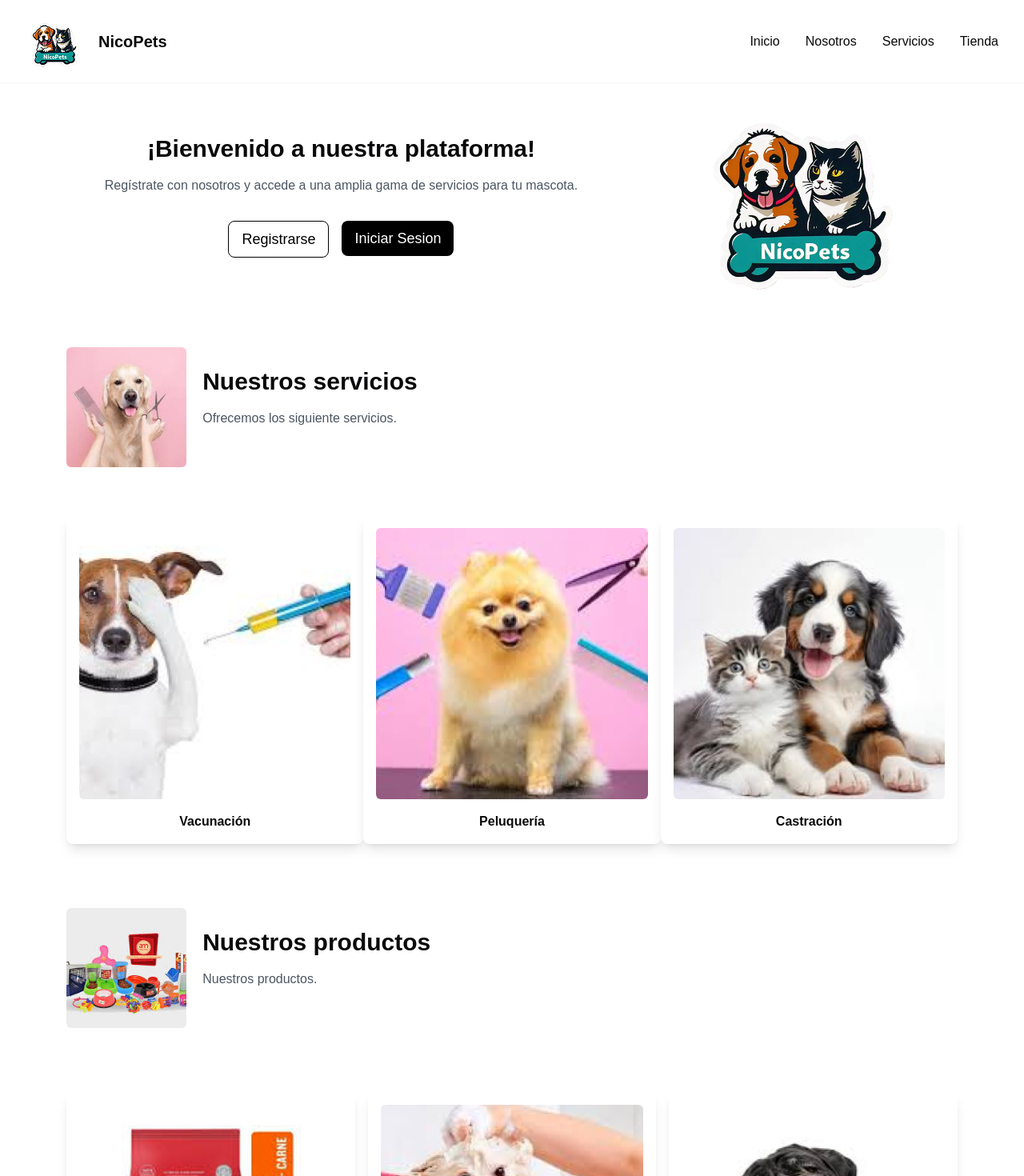
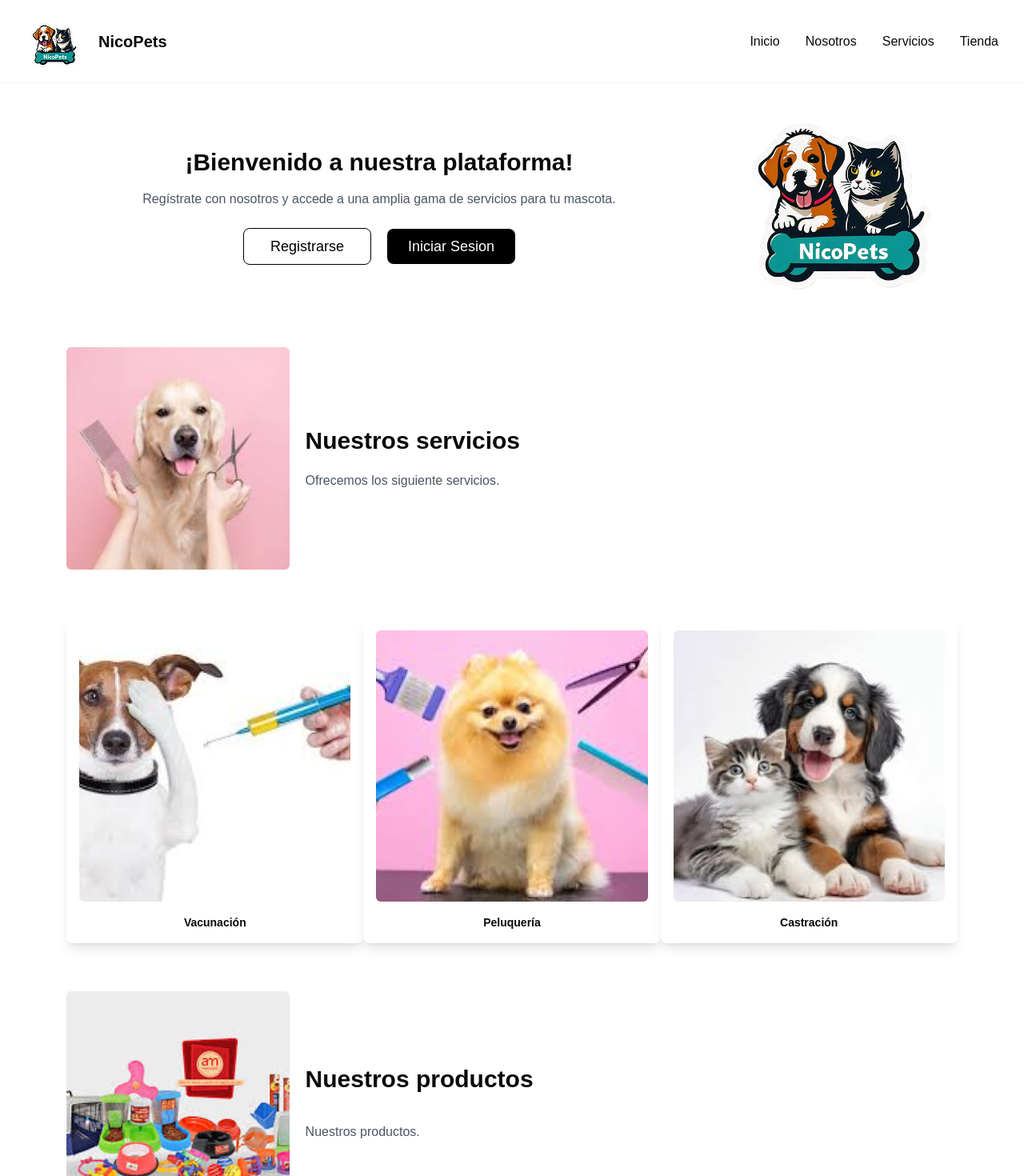
Before and after one commit to belencita12/IISS2, a Next.js app: page / in a window 1280 px wide. Shown: the top 1470 px of the page at 80% size. Built offline with nearby package versions, Linux system fonts and the light colour scheme.

Commit message:
task-130-pantalla principal
Corregido los botones en dimension 320x 511
Observacion: El Navbar no  toque, debe cambiar  los navegadores  que no aparesca desde la dimencion 425 x 511

```diff
--- a/src/app/page.tsx
+++ b/src/app/page.tsx
@@ -4,7 +4,7 @@ import Services from "@/components/unauthorizePage/Services";
 
 export default function Home() {
   return (
-    <div className="sm:px-[6.5%] px-5">
+    <div className="sm:px-[6.5%] px-5 max-w-full overflow-hidden">
       <Hero />
       <Services />
       <Products />
@@ -13,7 +13,7 @@ export default function Home() {
         alt="Gato"
         width={1500}
         height={400}
-        className="object-contain rounded-xl"
+        className="object-contain rounded-xl w-full max-w-[1500px] mx-auto"
       />
     </div>
   );
--- a/src/components/unauthorizePage/Hero.tsx
+++ b/src/components/unauthorizePage/Hero.tsx
@@ -2,23 +2,28 @@ import Link from 'next/link'
 
 export default function Hero() {
     return (
-        <section className="flex items-center justify-around py-10 sm:flex-row flex-col sm:align-middle">
-            <div className="text-center mr-8">
+        <section className="flex flex-col sm:flex-row items-center justify-around py-10 sm:align-middle space-y-6 sm:space-y-0 w-full">
+            <div className="text-center sm:mr-8 mb-6 sm:mb-0 w-full">
                 <h2 className="text-3xl font-bold mb-4">¡Bienvenido a nuestra plataforma!</h2>
                 <p className="text-gray-600 mb-6">
                     Regístrate con nosotros y accede a una amplia gama de servicios para tu mascota.
                 </p>
-                <div className="flex justify-center py-2 h-20">
-                    <Link href="/register" >
-                        <button className="bg-white text-black px-4 py-2 rounded-lg mr-4 border border-black hover:brightness-90 cursor-pointer transition-all duration-300 text-base sm:text-lg h-full sm:h-auto">
+                <div className="flex justify-center items-center gap-5 w-full ">
+
+                    <Link href="/register" className='w-full max-w-[160px]'>
+                        <button className="bg-white text-black px-2 py-2 rounded-lg  border border-black hover:brightness-90 cursor-pointer transition-all duration-300 text-sm sm:text-lg w-full text-center">
                             Registrarse
                         </button>
                     </Link>
-                    <Link href="/login" >
-                        <button className="bg-black  text-white px-4 py-2 rounded-lg hover:brightness-110 cursor-pointer transition-all duration-300 text-[base] sm:text-lg">
+
+
+                    <Link href="/login" className='w-full max-w-[160px]'>
+                        <button className="bg-black  text-white px-2 py-2 rounded-lg hover:brightness-110 cursor-pointer transition-all duration-300 text-sm sm:text-lg w-full text-center">
                             Iniciar Sesion
                         </button>
                     </Link>
+
+
                 </div>
             </div>
             <img
@@ -26,7 +31,7 @@ export default function Hero() {
                 alt="Logo1"
                 width={300}
                 height={300}
-                className="object-contain"
+                className="object-contain mt-6 sm:mt-0"
             />
         </section>
     );
--- a/src/components/unauthorizePage/Products.tsx
+++ b/src/components/unauthorizePage/Products.tsx
@@ -7,17 +7,15 @@ const products = [
 export default function Products() {
   return (
     <div>
-      <section className="flex items-center py-10 bg-white gap-5">
+      <section className="flex items-center py-5 bg-white gap-5">
         <img
           src="/image product.png"
           alt="Productos"
-          width={150}
-          height={150}
-          className="object-contain rounded-md"
+          className="object-contain rounded-md aaspect-square sm:w-[25%] w-[40%]"
         />
-        <div className="text-left mr-8">
-          <h2 className="text-3xl font-bold mb-4">Nuestros productos</h2>
-          <p className="text-gray-600 mb-6">
+        <div className="text-left flex flex-col gap-5 flex-1">
+          <h2 className="sm:text-3xl text-xl font-bold mb-4">Nuestros productos</h2>
+          <p className="text-gray-600 ">
             Nuestros productos.
           </p>
         </div>
--- a/src/components/unauthorizePage/Services.tsx
+++ b/src/components/unauthorizePage/Services.tsx
@@ -6,35 +6,30 @@ const services = [
 
 export default function Services() {
     return (
-        <div>
-            <section className="flex items-center justify-between py-5 bg-white">
-                <div className="flex items-center gap-5">
-
+        <>
+            <section className="flex items-center gap-5 py-5 bg-white">
                     <img
                         src="/image container.png"
                         alt="Service"
-                        width={150}
-                        height={150}
-                        className="object-contain rounded-md"
+                        className="object-contain rounded-md aspect-square sm:w-[25%] w-[40%]"
                     />
-                    <div className="text-left">
-                        <h2 className="text-3xl font-bold mb-4">Nuestros servicios</h2>
-                        <p className="text-gray-600 mb-6">
+                    <div className="text-left flex flex-col gap-5 flex-1">
+                        <h2 className="sm:text-3xl text-xl font-bold">Nuestros servicios</h2>
+                        <p className="text-gray-600">
                             Ofrecemos los siguiente servicios.
                         </p>
                     </div>
-                </div>
             </section>
             <section className="flex items-center py-10 bg-white">
                 <div className="flex justify-between w-full">
                     {services.map((service) => (
-                        <div key={service.name} className="bg-white p-4 rounded-lg shadow-lg text-center transition-all duration-200 hover:scale-105 cursor-pointer">
+                        <div key={service.name} className="bg-white flex-1 p-4 rounded-lg shadow-lg text-center transition-all duration-200 hover:scale-105 cursor-pointer">
                             <img src={service.image} alt={service.name} className="rounded-md mb-4" />
-                            <h3 className="font-semibold">{service.name}</h3>
+                            <h3 className="font-semibold text-sm">{service.name}</h3>
                         </div>
                     ))}
                 </div>
             </section>
-        </div>
+        </>
     );
 }
```
